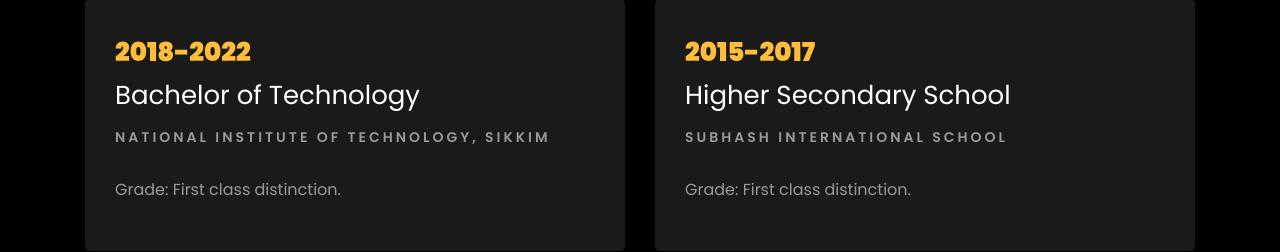
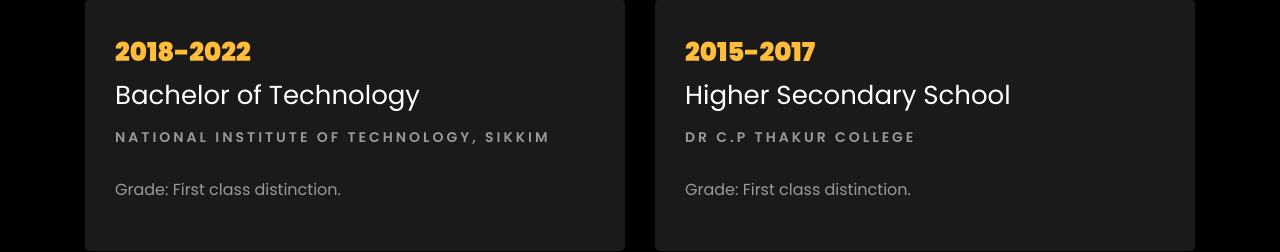
Before and after one commit to adarsh9523/Adarsh-Portfolio, a plain HTML site: page index.html in a window 1280 px wide. Shown: the part 2860-3112 px from the top of the page. Drawn offline with Linux system fonts and the light colour scheme; files whose address does not match are found by name.

Commit message:
Update index.html

```diff
--- a/index.html
+++ b/index.html
@@ -385,7 +385,7 @@
     				<div class="resume-wrap ftco-animate">
     					<span class="date">2015-2017</span>
     					<h2>Higher Secondary School</h2>
-    					<span class="position">Subhash International School</span>
+    					<span class="position">Dr C.P Thakur College</span>
     					<p class="mt-4">Grade: First class distinction.</p>
     				</div>
 				</div>
```
